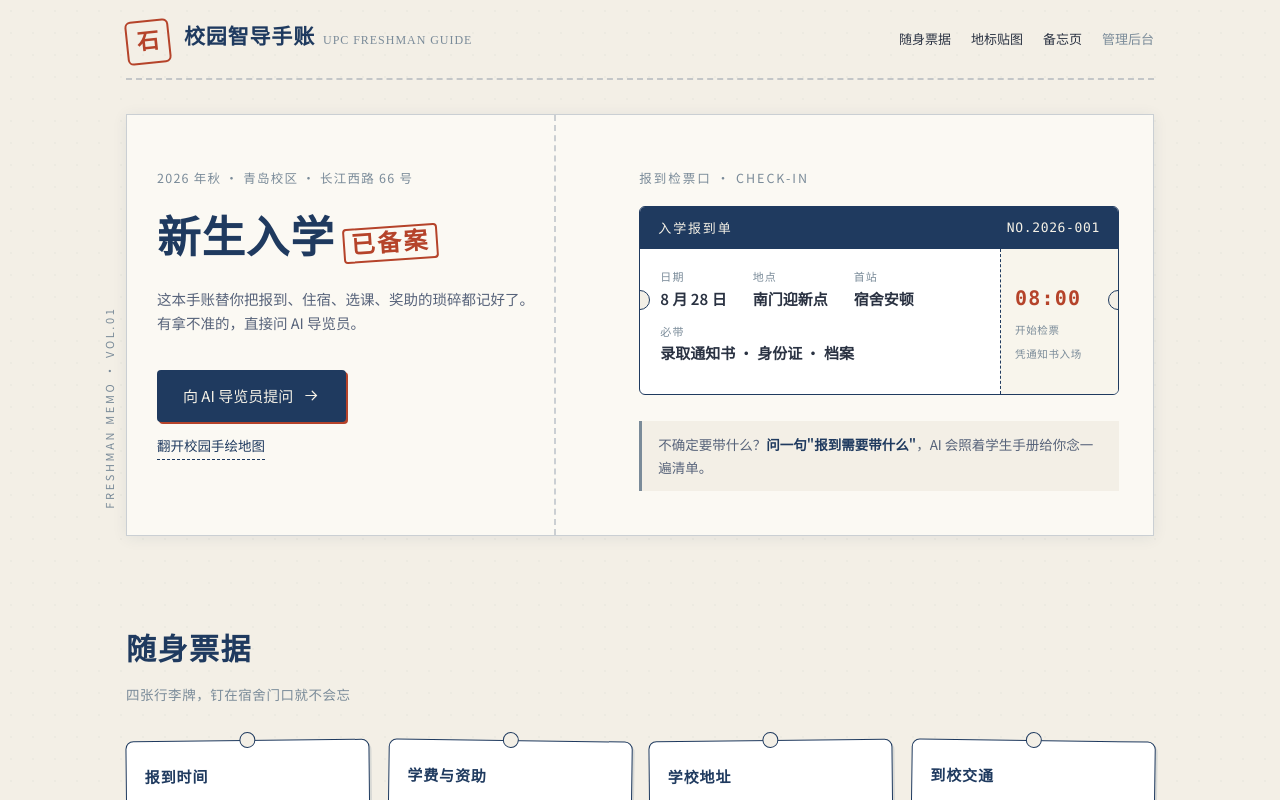
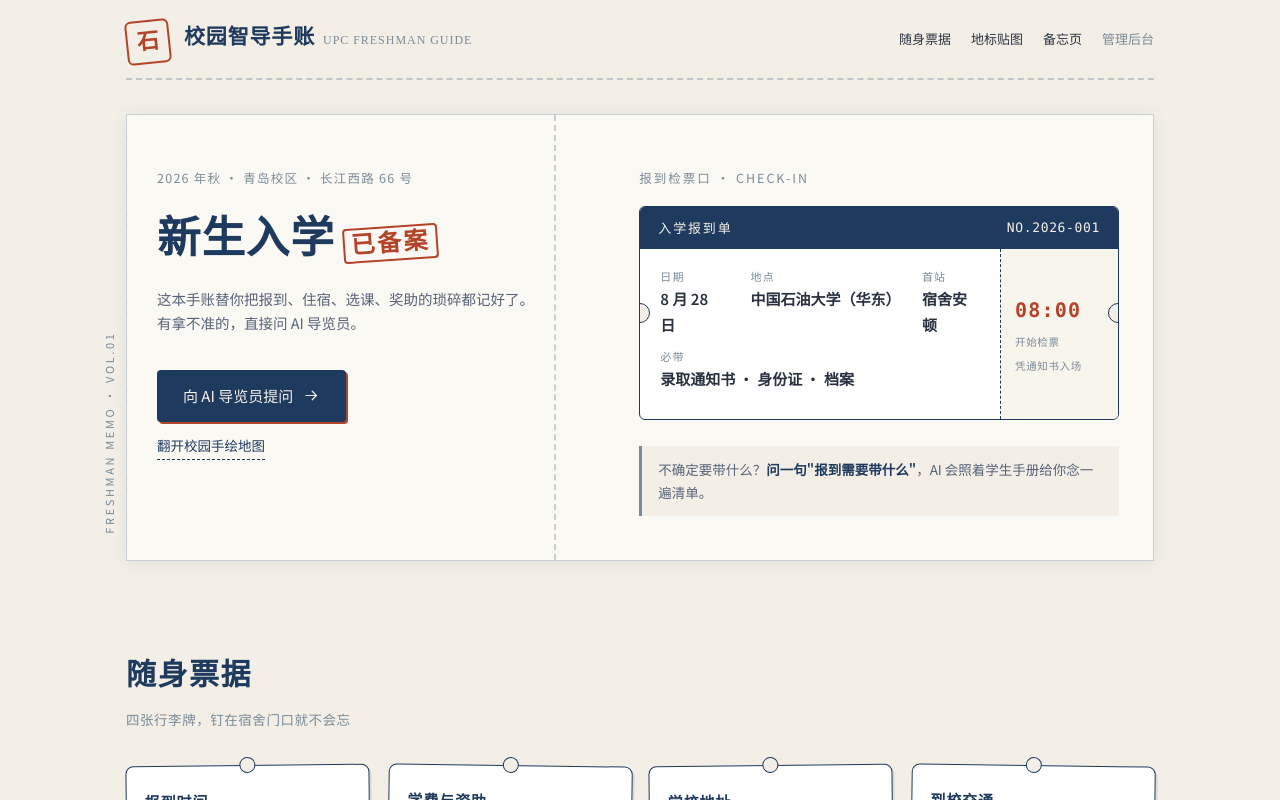
Before and after one commit to honorary713/lingshan-zhidao, a Vue app in the folder frontend/: page / in a window 1280 px wide. Shown: the top 800 px of the page. Built offline with nearby package versions, Linux system fonts and the light colour scheme.

Commit message:
feat: 首页报到单地点改为中国石油大学（华东）

```diff
--- a/frontend/src/views/HomePage.vue
+++ b/frontend/src/views/HomePage.vue
@@ -43,7 +43,7 @@
               <div class="ticket-main">
                 <div class="ticket-row">
                   <div><span class="tk">日期</span><span class="tv">8 月 28 日</span></div>
-                  <div><span class="tk">地点</span><span class="tv">南门迎新点</span></div>
+                  <div><span class="tk">地点</span><span class="tv">中国石油大学（华东）</span></div>
                   <div><span class="tk">首站</span><span class="tv">宿舍安顿</span></div>
                 </div>
                 <div class="ticket-row">
```
